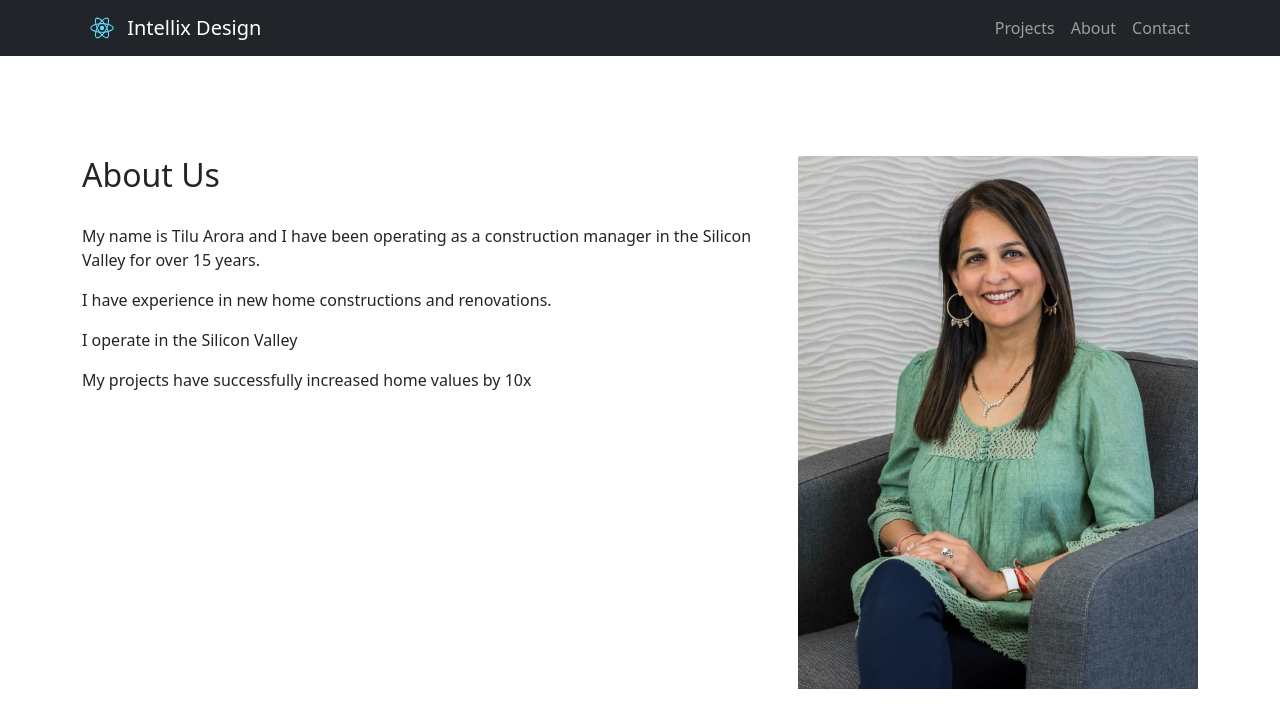
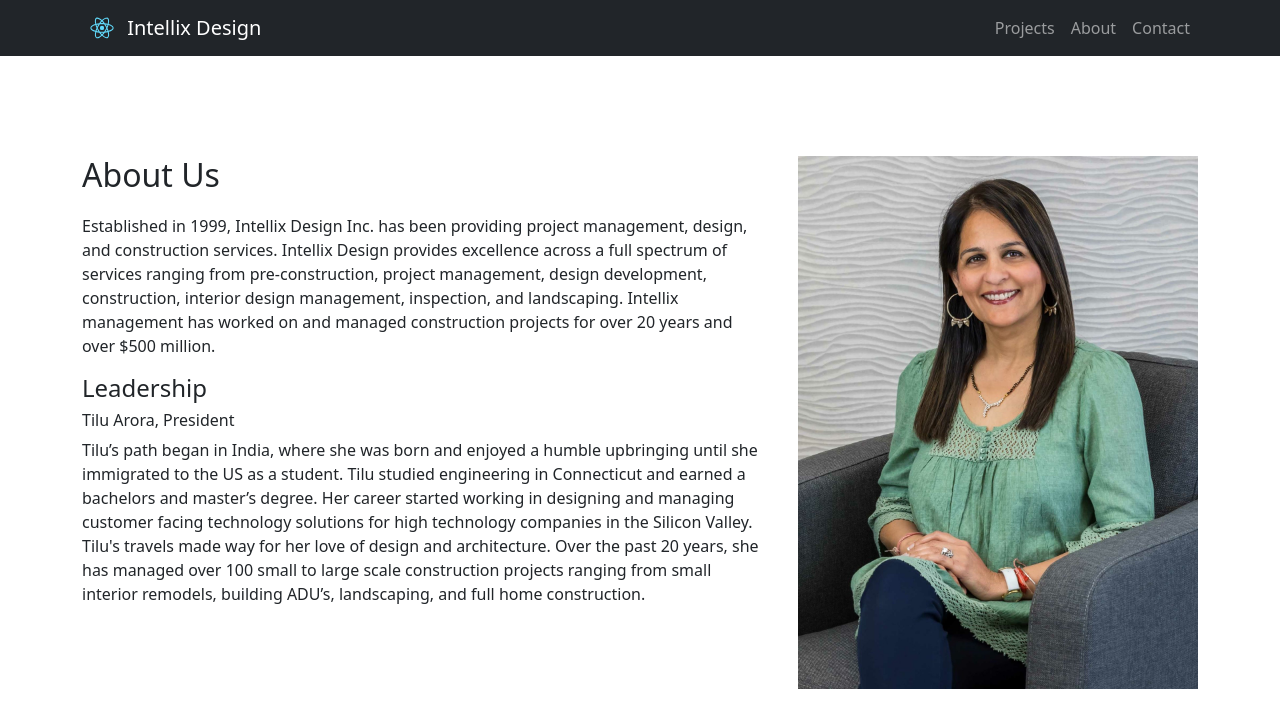
Before and after one commit to nikyarora/intellix-design, a React (Create React App) app: page /about in a window 1280 px wide. Shown: the top 728 px of the page. Built offline with nearby package versions, Linux system fonts and the light colour scheme.

Commit message:
about page

```diff
--- a/src/components/About.css
+++ b/src/components/About.css
@@ -1,3 +1,4 @@
 .about-container {
-    margin-top: 30px;
+    margin-top: 20px;
+    margin-right: 30px;
 }
--- a/src/components/About.js
+++ b/src/components/About.js
@@ -11,10 +11,10 @@ const About = () => {
             <div>
                <h2>About Us</h2>
                <div className="about-container">
-               <p>My name is Tilu Arora and I have been operating as a construction manager in the Silicon Valley for over 15 years.</p>
-               <p>I have experience in new home constructions and renovations.</p>
-               <p>I operate in the Silicon Valley</p>
-               <p>My projects have successfully increased home values by 10x</p>
+               <p>Established in 1999, Intellix Design Inc. has been providing project management, design, and construction services.  Intellix Design provides excellence across a full spectrum of services ranging from pre-construction, project management, design development, construction, interior design management, inspection, and landscaping. Intellix management has worked on and managed construction projects for over 20 years and over $500 million.</p>
+               <h4>Leadership</h4>
+               <h6>Tilu Arora, President</h6>
+               <p>Tilu’s path began in India, where she was born and enjoyed a humble upbringing until she immigrated to the US as a student. Tilu studied engineering in Connecticut and earned a bachelors and master’s degree.  Her career started working in designing and managing customer facing technology solutions for high technology companies in the Silicon Valley. Tilu's travels made way for her love of design and architecture.  Over the past 20 years, she has managed over 100 small to large scale construction projects ranging from small interior remodels, building ADU’s, landscaping, and full home construction.</p>
                </div>
             </div>
             <div>
--- a/src/components/Home.js
+++ b/src/components/Home.js
@@ -24,7 +24,7 @@ const home = () => {
                     alt="First slide"
                     />
                     <Carousel.Caption>
-                    <p>Address Here</p>
+                    {/* <p>Address Here</p> */}
                     </Carousel.Caption>
                 </Carousel.Item>
                 <Carousel.Item>
@@ -35,7 +35,7 @@ const home = () => {
                     />
 
                     <Carousel.Caption>
-                    <p>Address Here</p>
+                    {/* <p>Address Here</p> */}
                     </Carousel.Caption>
                 </Carousel.Item>
                 <Carousel.Item>
@@ -46,7 +46,7 @@ const home = () => {
                     />
 
                     <Carousel.Caption>
-                    <p>Address Here</p>
+                    {/* <p>Address Here</p> */}
                     </Carousel.Caption>
                 </Carousel.Item>
                 </Carousel>
```
